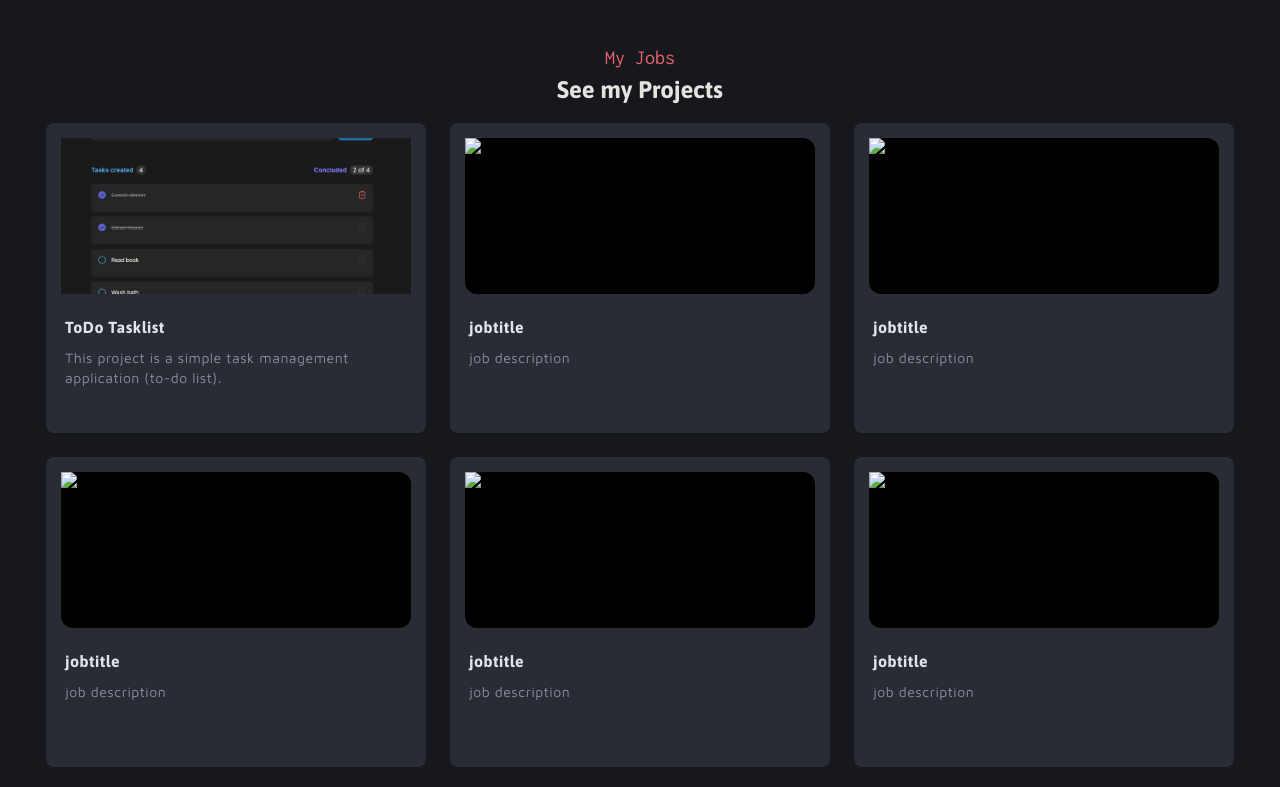
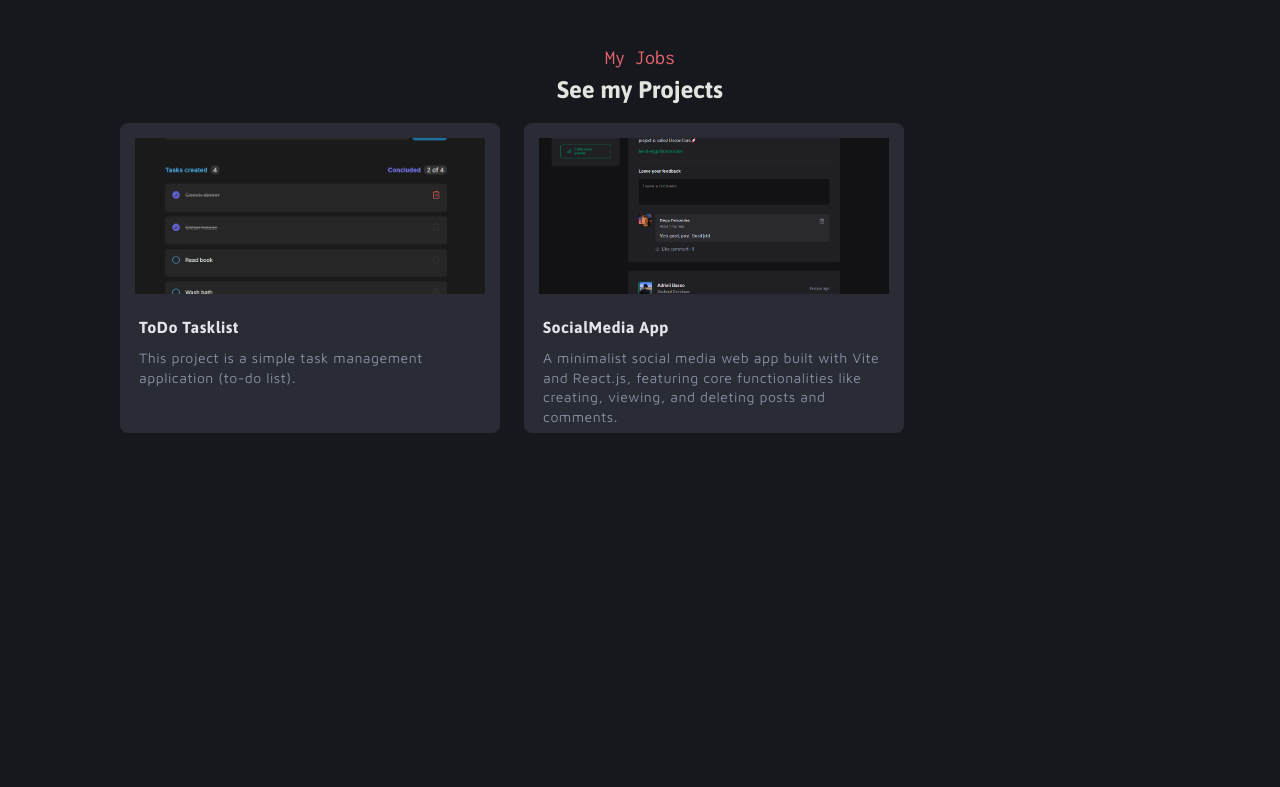
Before and after one commit to LeeonarD0/portfolio-leonardo, a plain HTML site: page src/index.html in a window 1280 px wide. Shown: the part 753-1540 px from the top of the page. Drawn offline with Linux system fonts and the light colour scheme.

Commit message:
adding new job card

```diff
--- a/src/index.html
+++ b/src/index.html
@@ -89,64 +89,17 @@
       </div>
 
       <div class="job-card">
+        <a class="link-to-app" href="https://social-media-app-eight-virid.vercel.app/"></a>
         <div class="job-image">
-          <img src="/" alt="job-image">
+          <img src="/img/job-card-imgs/SocialMidia-App.png" alt="job-image">
         </div>
         <div class="job-description">
-          <span>jobtitle</span>
-          <p>job description</p>
+          <span>SocialMedia App</span>
+          <p>A minimalist social media web app built with Vite and React.js, featuring core functionalities like
+            creating, viewing, and deleting posts and comments.</p>
         </div>
+        </a>
       </div>
-
-      <div class="job-card">
-        <div class="job-image">
-          <img src="/" alt="job-image">
-        </div>
-        <div class="job-description">
-          <span>jobtitle</span>
-          <p>job description</p>
-        </div>
-      </div>
-
-      <div class="job-card">
-
-        <div class="job-image">
-          <img src="/" alt="job-image">
-        </div>
-
-        <div class="job-description">
-          <span>jobtitle</span>
-          <p>job description</p>
-        </div>
-
-      </div>
-
-      <div class="job-card">
-
-        <div class="job-image">
-          <img src="/" alt="job-image">
-        </div>
-
-        <div class="job-description">
-          <span>jobtitle</span>
-          <p>job description</p>
-        </div>
-
-      </div>
-
-      <div class="job-card">
-
-        <div class="job-image">
-          <img src="/" alt="job-image">
-        </div>
-
-        <div class="job-description">
-          <span>jobtitle</span>
-          <p>job description</p>
-
-        </div>
-      </div>
-
     </div>
 
   </section>
```
Also changed, not shown: src/img/job-card-imgs/SocialMidia-App.png (added).
